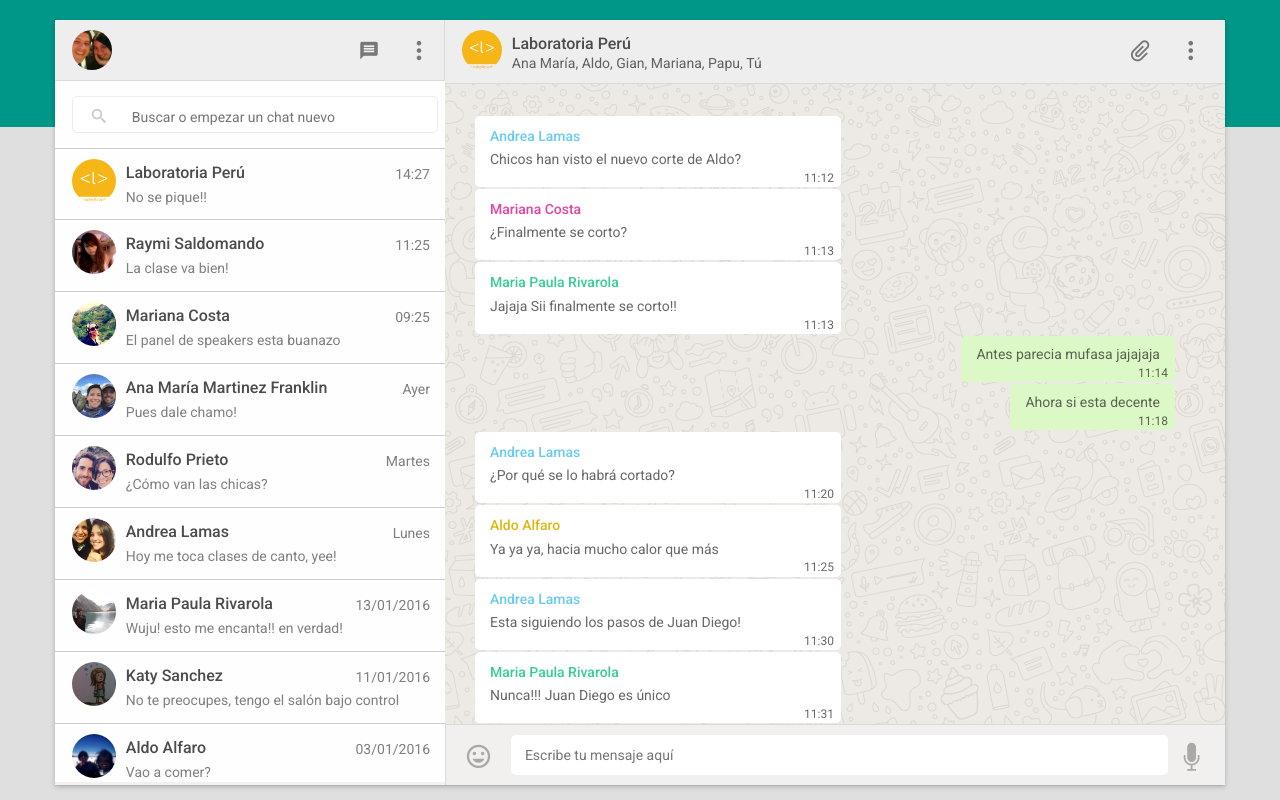
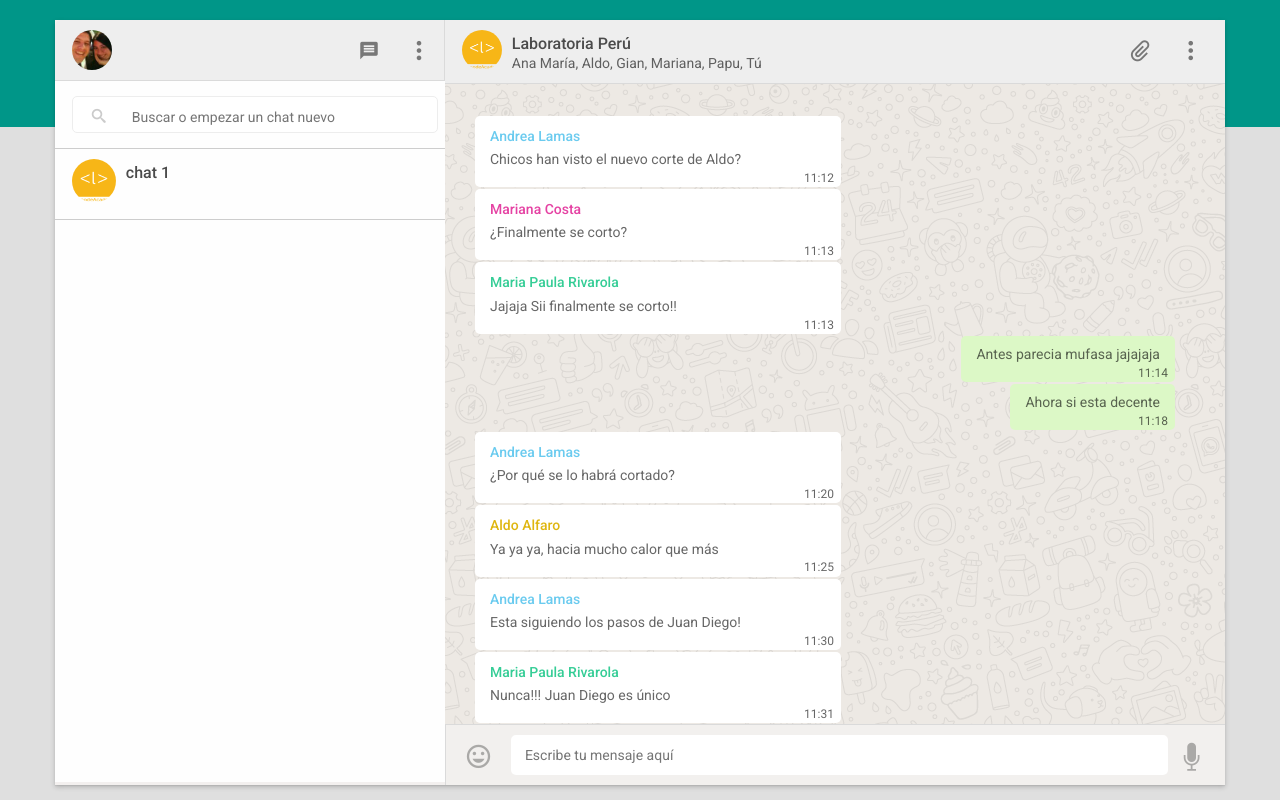
Before and after one commit to Xiovera/ProyectoX, a plain HTML site: page index.html in a window 1280 px wide. Drawn offline with Linux system fonts and the light colour scheme; files whose address does not match are found by name.

Commit message:
1,2,3 y 4

```diff
--- a/index.html
+++ b/index.html
@@ -13,7 +13,7 @@
 	  	<link href="css/main.css" rel="stylesheet">
 	  	<link href="css/queries.css" rel="stylesheet">
 	</head>
-	<body>
+	<body onload="init()">
 	  	<div class="w-app">
 	  		<div class="container">
 	  			<aside class="col-md-4 w-contacts">
@@ -30,99 +30,11 @@
 	  				<div class="w-search icon-search">
 	  					<input type="text" placeholder="Buscar o empezar un chat nuevo" class="w-search-contacts">
 	  				</div>
-	  				<ul class="w-recent-chats">
-	  					<li>
-		  					<div class="avatar">
-		  						<img src="image/logocodeacademy.png" alt="" class="wh-44">
-		  						<h4 class="w-contact-name">Laboratoria Perú</h4>
-		  						<p class="w-last-message" id="mensaje">No se pique!!</p>
-		  					</div>
-							<div class="time" id="hora">14:27</div>
-	  					</li>
-	  					<li>
-	  						<div class="avatar">
-	  							<img src="image/raymi.jpg" alt="" class="wh-44">
-	  							<h4 class="w-contact-name">Raymi Saldomando</h4>
-	  							<p class="w-last-message">La clase va bien!</p>
-	  						</div>
-	  						<div class="time">11:25</div>
-	  					</li>
-	  					<li>
-	  						<div class="avatar">
-	  							<img src="image/mariana.jpg" alt="" class="wh-44">
-	  							<h4 class="w-contact-name">Mariana Costa</h4>
-	  							<p class="w-last-message">El panel de speakers esta buanazo</p>
-	  						</div>
-							<div class="time">09:25</div>
-	  					</li>
-	  					<li>
-	  						<div class="avatar">
-	  							<img src="image/anamaria.jpg" alt="" class="wh-44">
-	  							<h4 class="w-contact-name">Ana María Martinez Franklin</h4>
-	  							<p class="w-last-message">Pues dale chamo!</p>
-	  						</div>
-	  						<div class="time">Ayer</div>
-	  					</li>
-	  					<li>
-	  						<div class="avatar">
-	  							<img src="image/rodulfo.jpg" alt="" class="wh-44">
-	  							<h4 class="w-contact-name">Rodulfo Prieto</h4>
-	  							<p class="w-last-message">¿Cómo van las chicas?</p>
-	  						</div>
-	  						<div class="time">Martes</div>
-	  					</li>
-	  					<li>
-	  						<div class="avatar">
-	  							<img src="image/andrea.jpg" alt="" class="wh-44">
-	  							<h4 class="w-contact-name">Andrea Lamas</h4>
-	  							<p class="w-last-message">Hoy me toca clases de canto, yee!</p>
-	  						</div>
-	  						<div class="time">Lunes</div>
-	  					</li>
-	  					<li>
-	  						<div class="avatar">
-	  							<img src="image/mariapaula.jpg" alt="" class="wh-44">
-	  							<h4 class="w-contact-name">Maria Paula Rivarola</h4>
-	  							<p class="w-last-message">Wuju! esto me encanta!! en verdad!</p>
-	  						</div>
-	  						<div class="time">13/01/2016</div>
-	  					</li>
-	  					<li>
-	  						<div class="avatar">
-	  							<img src="image/katy.jpg" alt="" class="wh-44">
-	  							<h4 class="w-contact-name">Katy Sanchez</h4>
-	  							<p class="w-last-message">No te preocupes, tengo el salón bajo control</p>
-	  						</div>
-	  						<div class="time">11/01/2016</div>
-	  					</li>
-	  					<li>
-	  						<div class="avatar">
-	  							<img src="image/aldo.jpg" alt="" class="wh-44">
-	  							<h4 class="w-contact-name">Aldo Alfaro</h4>
-	  							<p class="w-last-message">Vao a comer?</p>
-	  						</div>
-	  						<div class="time">03/01/2016</div>
-	  					</li>
-	  					<li>
-	  						<div class="avatar">
-	  							<img src="image/curricula.jpg" alt="" class="wh-44">
-	  							<h4 class="w-contact-name">Laboratoria Curricula</h4>
-	  							<p class="w-last-message">Gian: Ya está lista la unidad 2</p>
-	  						</div>
-	  						<div class="time">03/01/2016</div>
-	  					</li>
-	  					<li>
-	  						<div class="avatar">
-	  							<img src="image/jose.jpg" alt="" class="wh-44">
-	  							<h4 class="w-contact-name">Jose L. Lee Rázuri</h4>
-	  							<p class="w-last-message">Estoy bajando con Aldo, vao a comer?</p>
-	  						</div>
-	  						<div class="time">03/01/2016</div>
-	  					</li>
+	  				<ul id="lista-chats" class="w-recent-chats">
 	  				</ul>
 	  			</aside>
 	  			<section class="col-md-8 w-contacts w-messages">
-	  				<header class="w-chat-messages clearfix">
+	  				<header id="chat-header" class="w-chat-messages clearfix">
 	  					<div class="avatar col-xs-9 w-chat-profile">
 	  						<img src="image/logocodeacademy.png" alt="">
 	  						<h4 class="w-contact-name">Laboratoria Perú</h4>
@@ -236,9 +148,7 @@
 	  								<div class="time">14:27</div>
 	  							</div>
 	  						</div>
-	  						<div id="conversacion">
 
-	  						</div>
 	  					</div>
 	  				</section>
 
@@ -246,7 +156,7 @@
 	  					<ul class="w-write-message-list clearfix">
 	  						<li class="col-xs-1 w-write-message-item icon-insert_emoticon w-write-message-icon"></li>
 	  						<li class="col-xs-10 w-write-message-item w-write-message-input">
-	  							<input type="text" onkeyup="onMensajeKey(event);" name="w-message-input" class="w-write-message-field" placeholder="Escribe tu mensaje aquí" id="mensajes"><!--siempre se pone eventup en el onkey-->
+	  							<input type="text" onkeyup="onMensajeKey(event);" name="w-message-input" class="w-write-message-field" placeholder="Escribe tu mensaje aquí" id="mensajes"><!--siempre se pone eventup en el onkeyup-->
 	  						</li>
 	  						<li class="col-xs-1 w-write-message-item icon-mic w-write-message-icon"></li>
 	  					</ul>
--- a/js/main2.js
+++ b/js/main2.js
@@ -1,18 +1,82 @@
 // parte logica
+function Chat (_nombre, _imagen)
+{
+	this.nombre = _nombre;
+	this.imagenURL = _imagen;
+	this.ultimoMensaje = "";
+	this.horaUltimoMensaje = '';
 
+	this.borrarMensajes = function()
+	{
+		alert("borrado");
+	};
+}
+
+var dataListaChats = [
+	new Chat("chat 1", 'image/logocodeacademy.png'),
+];
 
 
 // parte visual
 var liListItem = null;
+
+function init()
+{
+	//alert("Ya cargo!")
+	initChatList();
+}
+
+function initChatList()
+{
+	var elListaChats = document.getElementById("lista-chats");
+
+	for (var i in dataListaChats)
+	{
+		var htmlChatItem = '<li><div class="avatar">' +
+			'<img src="' + dataListaChats[i].imagenURL + '" alt="" class="wh-44">' +
+			'<h4 class="w-contact-name">'+ dataListaChats[i].nombre +'</h4>' +
+			'<p class="w-last-message" id="mensaje">'+ dataListaChats[i].ultimoMensaje+'</p>' +
+		'</div>' +
+	'<div class="time" id="hora">'+ dataListaChats[i].horaUltimoMensaje + '</div><li>';
+	dataListaChats[i].borrarMensajes();
+	elListaChats.innerHTML += htmlChatItem;
+	}
+	setEventsChatList();
+}
+
+function setEventsChatList(){
+	var listaChats = document.getElementById('lista-chats');
+	var arrayListItems = listaChats.getElementsByTagName('li');
+
+	for (var i=0; i<arrayListItems.length; i++)
+	{
+		/*arrayListitems[i].onclick = function(){
+			alert("clic");
+		};*/
+		arrayListItems[i].addEventListener('click',onChatItemClick);
+	}
+}
+
+function onChatItemClick(evt)
+{
+	//console.log(evt.currentTarget);
+	var contactName = evt.currentTarget.getElementsByClassName('w-contact-name')[0].textContent;
+	var imgURL = evt.currentTarget.getElementByClassName('wh-44')[0].src;
+	console.log('click');
+	actualizarCabeceraChat(contactName,imgURL, "Conectado");
+}
 
 function onMensajeKey(evt) //puede ser evt o event del evento
 {
 	if (evt.keyCode == 13)
 	{
 		//console.log("lo hicee!" + evt);
-		var elementoInputMensajes = document.getElementById("mensajes");
-		crearMensaje(elementoInputMensajes.value);
-		elementoInputMensajes.value = "";//para q se quede vacio
+		var elInputMensajes = document.getElementById("mensajes");
+
+		crearChat(elInputMensajes.value);
+		//crearMensaje(elInputMensajes.value);
+
+		elInputMensajes.value = ""; //para q se quede vacio
 	}
 }
 function crearMensaje(_mensaje)
@@ -29,28 +93,22 @@ function crearMensaje(_mensaje)
 	var htmlMensajeOut = '<div class="w-message w-message-out">' +
 		'<div class="w-message-text">' +
 			'<p>' + _mensaje + '</p>' +
-			'<div class="time">'+d.getHours()+':'+d.getMinutes()+'</div>' +
+			'<div class="time">' + d.getHours(); + ':' + d.getMinutes(); +'</div>' +
 		'</div>' +
 	    '</div>';
 
 	var mensaje = liListItem.getElementByClassName("w-last-message")[0];
 	mensaje.innerHTML = _mensaje;
+	//console.log();
 
-	var elementoChat = document.getElementById("chat");
-	elementoChat.innerHTML += htmlMensajeOut;
-	elementoChat.scrollTop = elementoChat.scrollHeight;//para poner el scroll en position top
-}
-
-
-function crearListaChats()
-{
-
-
+	var elChat = document.getElementById("chat");
+	elChat.innerHTML += htmlMensajeOut;
+	elChat.scrollTop = elementoChat.scrollHeight;//para poner el scroll en position top
 }
 
 function crearChat(_mensaje)
 {
-	var elementoListaChats = document.getElementById("lista-chats");
+	var elListaChats = document.getElementById("lista-chats");
 
 	if (liListItem == null)
 	{
@@ -63,13 +121,18 @@ function crearChat(_mensaje)
 			'<div class="time" id="hora">14:27</div>';
 
 		liListItem.innerHTML = htmlChatItem;
-	elementoListaChats.insertBefore(liListItem,elementoListaChats.childNodes[0]);
+
+		elListaChats.insertBefore(liListItem,elListaChats.childNodes[0]);
 	}
+	setEventsChatList();
 	//elementoListaChats.innerHTML += htmlChatItem;
 }
 
 
 function actualizarCabeceraChat()
 {
-
+	var chatHeader = document.getElementById("chat-header");
+	chatHeader.getElementByClassName('w-contact-name')[0].innerHTML = _contactName;
+	chatHeader.getElementByClassName('w-users-messages')[0].innerHTML = _estado;
+	chatHeader.getElementByTagName('img')[0].src = _imageURL;
 }
```
Lines whose indentation alone changed are shown as unchanged.
